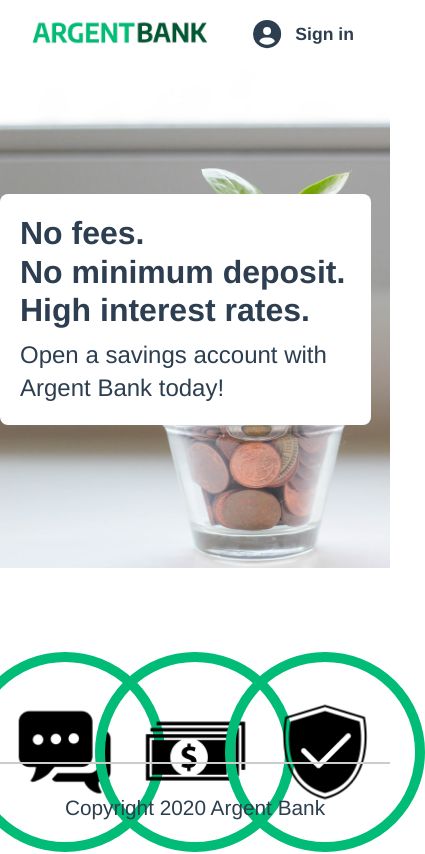
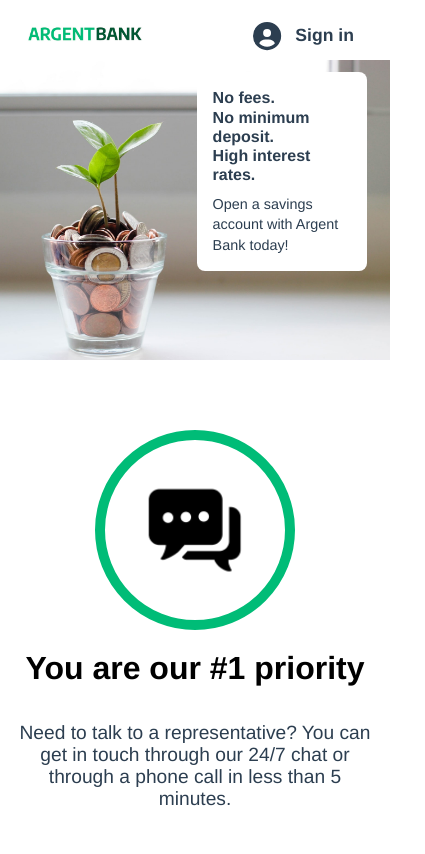
Before and after one commit to mohamedhanafi69120/P10_ArgentBank, a React (Vite) app: page / in a window 390 px wide. Shown: the top 854 px of the page, 425 px wide, since content can reach past the window. Built offline with nearby package versions, Linux system fonts and the light colour scheme.

Commit message:
mise en place de version mobile de la page d'acceuil

```diff
--- a/src/components/Features/Features.scss
+++ b/src/components/Features/Features.scss
@@ -2,6 +2,11 @@
 
 .Features {
   display: flex;
+
+  @media screen and (max-width: 768px) {
+    flex-direction: column;
+    padding-top: 30px;
+  }
 
   .F-Items {
     width: 33%;
@@ -11,6 +16,11 @@
     gap: 1.2em;
     margin: 40px auto;
     padding: 2.5em;
+
+    @media screen and (max-width: 768px) {
+      padding: 0em 1em;
+      width: 100%;
+    }
   }
 
   img {
--- a/src/components/Footer/Footer.scss
+++ b/src/components/Footer/Footer.scss
@@ -4,8 +4,6 @@ footer {
   display: flex;
   justify-content: center;
   padding: 2rem 0 1.5rem;
-  position: absolute;
-  bottom: 0;
   width: 100%;
 
   p {
--- a/src/components/Hero/Hero.scss
+++ b/src/components/Hero/Hero.scss
@@ -4,11 +4,20 @@
   position: relative;
   width: 100%;
 
+  @media screen and (max-width: 768px) {
+    height: 300px;
+  }
+
   .heroBanner {
     height: 500px;
     width: 100%;
     object-fit: cover;
     object-position: 0% 37%;
+
+    @media screen and (max-width: 768px) {
+      height: 300px;
+      object-position: 80% 50%;
+    }
   }
 }
 
@@ -22,16 +31,32 @@
   border-radius: 8px;
   max-width: 420px;
 
+  @media screen and (max-width: 768px) {
+    width: 170px;
+    padding: 1em;
+    top: 4%;
+    right: 6%;
+  }
+
   .subtitle {
     font-size: 2em;
     font-weight: bold;
     margin: 0;
     line-height: 1.2;
+
+    @media screen and (max-width: 768px) {
+      font-size: 1em;
+    }
   }
 
   .text {
     font-size: 1.5em;
     margin-top: 8px;
     line-height: 1.4;
+
+    @media screen and (max-width: 768px) {
+      margin-top: 10px;
+      font-size: 0.9em;
+    }
   }
 }
--- a/src/components/Nav/Nav.scss
+++ b/src/components/Nav/Nav.scss
@@ -5,6 +5,11 @@ nav {
   justify-content: space-between;
   align-items: center;
   padding: 5px 20px;
+  width: 100%;
+
+  @media screen and (max-width: 768px) {
+    padding-top: 1em;
+  }
 }
 
 .navSign {
@@ -33,6 +38,9 @@ nav {
 .navLogo img {
   width: 200px;
   max-width: 100%;
+  @media screen and (max-width: 768px) {
+    width: 130px;
+  }
 }
 
 .faCircleUser {
--- a/src/style/style.css
+++ b/src/style/style.css
@@ -40,14 +40,19 @@ nav {
   align-items: center;
   padding: 5px 20px;
 }
+@media screen and (max-width: 768px) {
+  nav {
+    padding-top: 1em;
+  }
+}
 
 .navSign {
   margin-right: 1rem;
   font-size: 1.1em;
   font-weight: bold;
+  color: #2c3e50;
   display: flex;
   align-items: center;
-  color: #2c3e50;
 }
 .navSign:hover {
   text-decoration: underline;
@@ -71,6 +76,20 @@ nav {
 .faCircleUser {
   font-size: 1.6em;
   padding-right: 0.5em;
+}
+
+.faSignOut {
+  font-size: 1.1em;
+  margin-right: 0.5rem;
+  font-weight: bold;
+  color: #2c3e50;
+}
+
+.userName {
+  padding-right: 1.5rem;
+  font-size: 1.1em;
+  font-weight: bold;
+  color: #2c3e50;
 }
 
 .hero {
@@ -197,7 +216,9 @@ footer p {
   text-decoration: underline;
 }
 .form .messageConnexion {
-  color: #fff;
+  color: #000;
+  margin-top: 46px;
+  font-size: 1.2em;
 }
 
 .mainBg {
```
Also changed, not shown: 1 other file (tests, documents, lock files or other folders).
